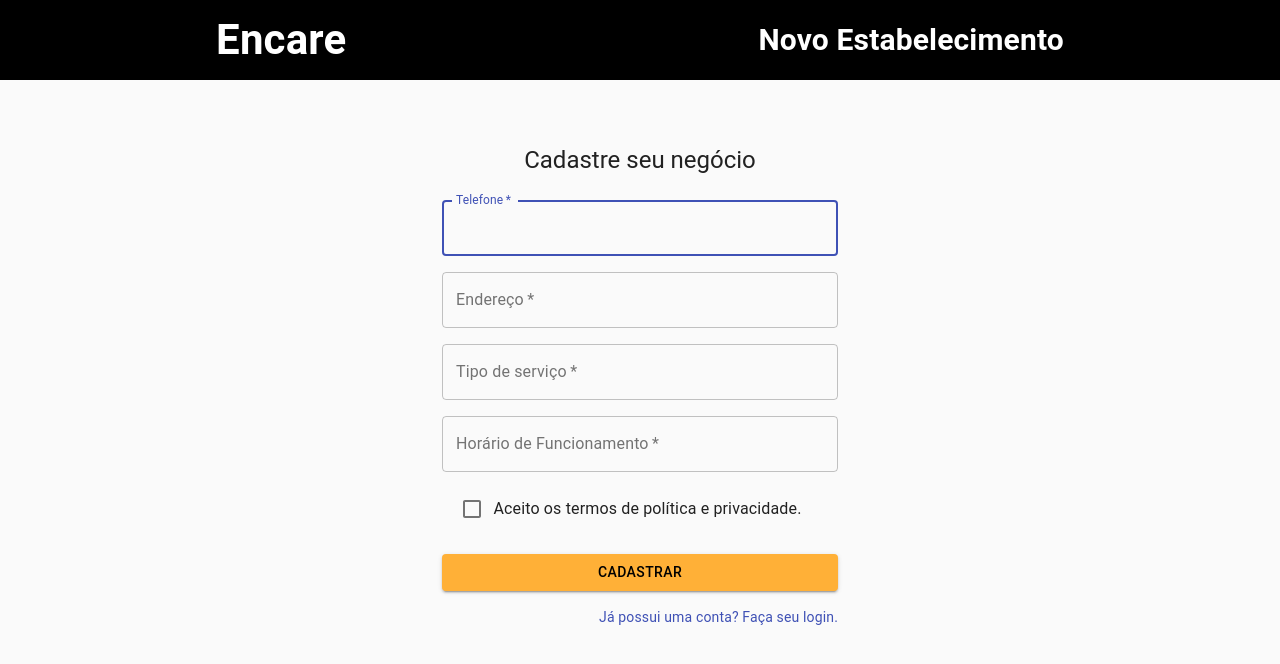
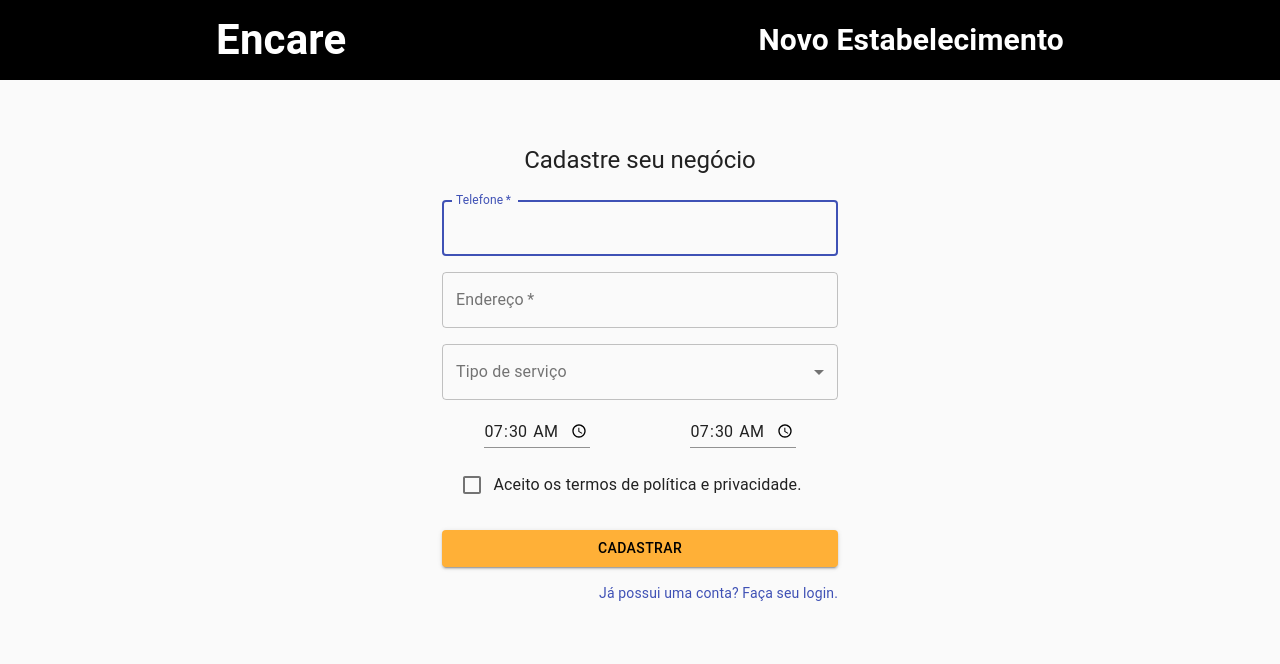
Before and after one commit to UnBArqDsw2020-2/2020.2_G2_Encare, a React (Create React App) app in the folder front/: page / in a window 1280 px wide. Shown: the top 664 px of the page. Built offline with nearby package versions, Linux system fonts and the light colour scheme.

Commit message:
Finalizacao da pagina de cadastrar estabelecimento

```diff
--- a/front/package.json
+++ b/front/package.json
@@ -4,6 +4,7 @@
   "private": true,
   "dependencies": {
     "@material-ui/core": "^4.11.4",
+    "@material-ui/pickers": "^3.3.10",
     "@testing-library/jest-dom": "^5.11.4",
     "@testing-library/react": "^11.1.0",
     "@testing-library/user-event": "^12.1.10",
--- a/front/src/components/Pages/Home/Components/Estabelecimento/Estabelecimento.js
+++ b/front/src/components/Pages/Home/Components/Estabelecimento/Estabelecimento.js
@@ -1,4 +1,4 @@
-import React from 'react';
+import React, {useState} from 'react';
 import './Estabelecimento.css';
 import Button from '@material-ui/core/Button';
 import CssBaseline from '@material-ui/core/CssBaseline';
@@ -8,6 +8,10 @@ import Checkbox from '@material-ui/core/Checkbox';
 import Link from '@material-ui/core/Link';
 import Grid from '@material-ui/core/Grid';
 import Typography from '@material-ui/core/Typography';
+import Select from '@material-ui/core/Select';
+import FormControl from '@material-ui/core/FormControl';
+import MenuItem from '@material-ui/core/MenuItem';
+import InputLabel from '@material-ui/core/InputLabel';
 import { makeStyles } from '@material-ui/core/styles';
 import Container from '@material-ui/core/Container';
 
@@ -28,13 +32,17 @@ const useStyles = makeStyles((theme) => ({
   },
   submit: {
     margin: theme.spacing(3, 0, 2),
-      backgroundColor:'#FFB037',
-      color:'black'
+    backgroundColor: '#FFB037',
+    color: 'black'
+  },
+  formControl: {
+    minWidth: '100%',
   },
 }));
 
 
 function Estabelecimento(props) {
+  const [servico, setServico] = useState('');
   const classes = useStyles();
   return (
     <div>
@@ -78,24 +86,48 @@ function Estabelecimento(props) {
                 />
               </Grid>
               <Grid item xs={12}>
+                <FormControl variant="outlined" className={classes.formControl}>
+                  <InputLabel id="demo-simple-select-label">Tipo de serviço</InputLabel>
+                  <Select
+                    labelId="demo-simple-select-label"
+                    id="demo-simple-select"
+                    value={servico}
+                    onChange={(event) => setServico(event.target.value)}
+                  >
+                    <MenuItem value={"barba"}>Barba</MenuItem>
+                    <MenuItem value={"cabelo"}>Cabelo</MenuItem>
+                    <MenuItem value={"unha"}>Unha</MenuItem>
+                    <MenuItem value={"estetica"}>Estética</MenuItem>
+                  </Select>
+                </FormControl>
+              </Grid>
+
+              <Grid item xs={12} sm={6}>
                 <TextField
-                variant="outlined"
-                required
-                fullWidth
-                id="tiposervico"
-                label="Tipo de serviço"
-                name="tiposervico"
+                  id="time"
+                  type="time"
+                  defaultValue="07:30"
+                  className={classes.textField}
+                  InputLabelProps={{
+                    shrink: true,
+                  }}
+                  inputProps={{
+                    step: 300, // 5 min
+                  }}
                 />
               </Grid>
-            <Grid item xs={12}>
+              <Grid item xs={12} sm={6}>
                 <TextField
-                variant="outlined"
-                required
-                fullWidth
-                name="horarioFuncionamento"
-                label="Horário de Funcionamento"
-                type="horarioFuncionamento"
-                id="horarioFuncionamento"
+                  id="time"
+                  type="time"
+                  defaultValue="07:30"
+                  className={classes.textField}
+                  InputLabelProps={{
+                    shrink: true,
+                  }}
+                  inputProps={{
+                    step: 300, // 5 min
+                  }}
                 />
               </Grid>
               <Grid item xs={12}>
```
Lines whose indentation alone changed are shown as unchanged.
